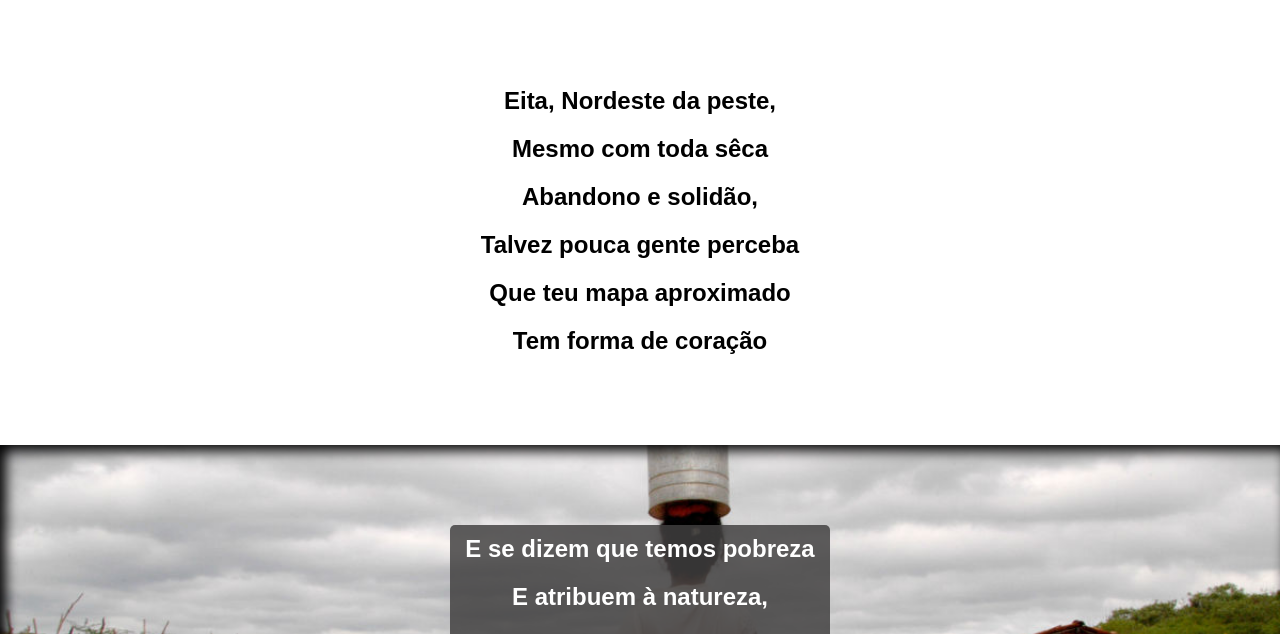
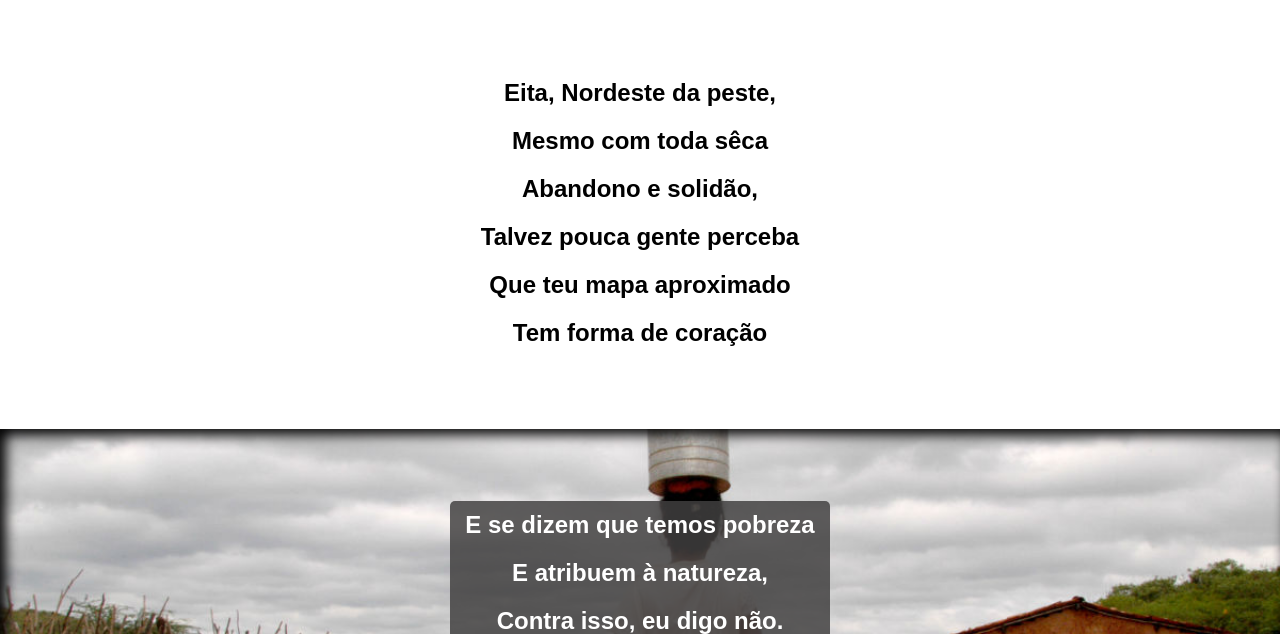
Before and after one commit to AdsonNeres/teste, a plain HTML site: page index.html in a window 1280 px wide. Shown: the part 166-800 px from the top of the page. Drawn offline with Linux system fonts and the light colour scheme.

Commit message:
Update style.css

```diff
--- a/style.css
+++ b/style.css
@@ -35,8 +35,8 @@ p > a:hover, footer > a:hover {
 }
 
 section {
-    padding-top: 10vh;
-    padding-bottom: 10vh;
+    padding-top: 9vh;
+    padding-bottom: 9vh;
     line-height: 2em;
     text-align: center;
     font-size: 1.5em;
```
